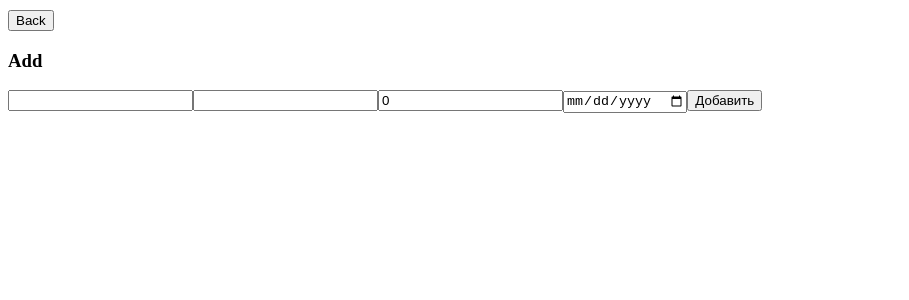
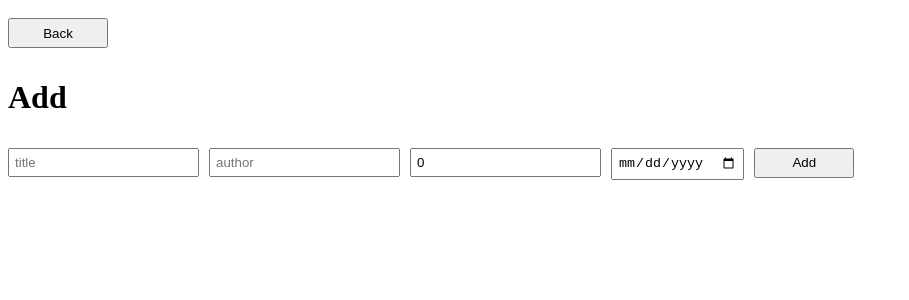
Before and after one commit to Denchik23083/books-ng, an Angular app: page /add in a window 1280 px wide. Shown: the top 300 px of the page, without its empty margins (0-909 px from the left). Built offline with nearby package versions, Linux system fonts and the light colour scheme.

Commit message:
add new book

```diff
--- a/src/app/app-routing.module.ts
+++ b/src/app/app-routing.module.ts
@@ -8,7 +8,7 @@ import { UpdateBooksComponent } from './components/update-books/update-books.com
 const routes: Routes = [
   { path: '', component: BooksComponent},
   { path: 'add', component: AddBooksComponent },
-  { path: 'update', component: UpdateBooksComponent },
+  { path: 'update/:id', component: UpdateBooksComponent },
   { path: ':id', component: GetIdBooksComponent },
 ];
 
--- a/src/app/components/add-books/add-books.component.html
+++ b/src/app/components/add-books/add-books.component.html
@@ -1,13 +1,11 @@
-<div class="button">
-    <button><a routerLink="/" class="link">Back</a></button>
-</div>
+<button class="button" (click)="route()">Back</button>
 
 <form #form="ngForm" (ngSubmit)="submit(form)">
-    <h3>Add</h3>
-    <input [(ngModel)] = 'book.title' name='title'/>
-    <input [(ngModel)] = 'book.author' name='author'/>
-    <input [(ngModel)] = 'book.pagesCount' type='number' name='pagesCount'/>
-    <input [(ngModel)] = 'book.publishDate' type='date' name='publishDate'/>
+    <h1>Add</h1>
+    <input [(ngModel)] = 'book.title' name="title" placeholder="title"/>
+    <input [(ngModel)] = 'book.author' name="author" placeholder="author"/>
+    <input [(ngModel)] = 'book.pagesCount' type='number' name="pagesCount" placeholder="pagesCount"/>
+    <input [(ngModel)] = 'book.publishDate' type='date' name="publishDate" placeholder="publishDate"/>
 
-    <button type='submit'>Добавить</button>
+    <button type='submit' class="button">Add</button>
 </form>
--- a/src/app/components/add-books/add-books.component.scss
+++ b/src/app/components/add-books/add-books.component.scss
@@ -1,7 +1,9 @@
 .button{
-    margin-top: 10px;
+    width: 100px;
+    height: 30px;
+    margin: 10px 10px 10px 0px;
 }
-.link{
-    text-decoration: none;
-    color: black;
+input{
+    padding: 5px;
+    margin: 10px 10px 10px 0px;
 }
--- a/src/app/components/add-books/add-books.component.ts
+++ b/src/app/components/add-books/add-books.component.ts
@@ -15,7 +15,7 @@ export class AddBooksComponent implements OnInit {
     title: '',
     author: '',
     pagesCount: 0,
-    publishDate: null as any
+    publishDate: new Date
   };
 
   constructor(private readonly service: BooksService, private router: Router) { }
@@ -28,7 +28,11 @@ export class AddBooksComponent implements OnInit {
     this.service.add(newBook).subscribe(() => {
       form.resetForm();
     })
-    this.router.navigate(['/']);
+    this.router.navigate(["/"]);
+  }
+
+  route(): void {
+    this.router.navigate(["/"]);
   }
 
 }
--- a/src/app/components/books/books.component.html
+++ b/src/app/components/books/books.component.html
@@ -1,24 +1,13 @@
 <h1>Books</h1>
 <div class="flex">
-    <div *ngFor="let book of (books$ | async)" class="book" (click)="Details(book.id!)">
+    <div *ngFor="let book of (books$ | async)" class="book" (click)="details(book.id!)">
         <strong>Название:</strong> {{book.title}}<br>
         <strong>Автор:</strong> {{book.author}}<br>
         <strong>Страниц:</strong> {{book.pagesCount}}<br>
         <strong>Дата:</strong> {{book.publishDate | date:'medium'}}<br>
 
-        <button class="button">Update</button>
+        <button class="button" (click)="routeUpdate(book.id!)">Update</button>
         <button class="button" (click)="remove(book.id!)">Remove</button>
     </div>
 </div>
-<button class="button">Add</button>
-
-
-<!--<form [hidden]="isDisplay" #form="ngForm" (ngSubmit)="submit(form)">
-    <h3>Update</h3>
-    <input [(ngModel)] = 'book.title' name='title'/>
-    <input [(ngModel)] = 'book.author' name='author'/>
-    <input [(ngModel)] = 'book.pagesCount' type='number' name='pagesCount'/>
-    <input [(ngModel)] = 'book.publishDate' type='date' name='publishDate'/>
-
-    <button type='submit'>Обновить</button>
-</form>-->
+<button class="button" (click)="routeAdd()">Add</button>
--- a/src/app/components/books/books.component.scss
+++ b/src/app/components/books/books.component.scss
@@ -14,7 +14,8 @@
     margin: 10px 10px 10px 0px;
     font-size: 20px;
 }
+.book:hover{ cursor: pointer; }
 .flex{
     display: flex;
-    align-items: stretch;
+    flex-wrap: wrap;
 }
--- a/src/app/components/books/books.component.ts
+++ b/src/app/components/books/books.component.ts
@@ -11,36 +11,23 @@ import { Router } from '@angular/router';
 })
 export class BooksComponent implements OnInit {
 
-  book: BookModel = {
-    title: '',
-    author: '',
-    pagesCount: 0,
-    publishDate: null as any
-  };
-
   books$!: BehaviorSubject<BookModel[]>;
 
   constructor(private service: BooksService, private router: Router) {
     this.books$ = service.books$;
    }
 
-  ngOnInit(): void {
-    this.service.getAll().subscribe();
-  }
+  ngOnInit(): void { this.service.getAll().subscribe(); }
 
-  Details(id: number): void{
-    this.router.navigate(['/', id]);
-  }
+  ngOnChanges(): void{ this.service.getAll().subscribe(); }
+
+  details(id: number): void{ this.router.navigate(['/', id]); }
+
+  routeAdd(): void{ this.router.navigate(['/add']); }
+
+  routeUpdate(id: number): void{ this.router.navigate(['/update', id]); }
 
   remove(id: number): void{
     this.service.remove(id).subscribe();
   }
-
-  submit(form: NgForm): void {
-    const updateBook = form.value as BookModel;
-    this.service.update(updateBook).subscribe(() => {
-      form.resetForm();
-    })
-    this.router.navigate(['/']);
-  }
 }
--- a/src/app/components/getid-books/getid-books.component.html
+++ b/src/app/components/getid-books/getid-books.component.html
@@ -1,6 +1,4 @@
-<a href="/">
-    <button class="button">Back</button>
-</a>
+<button class="button" (click)="route()">Back</button>
 
 <div *ngIf="book$ | async as book" class="bookId">
     <strong>Название:</strong> {{book.title}}<br>
--- a/src/app/components/getid-books/getid-books.component.ts
+++ b/src/app/components/getid-books/getid-books.component.ts
@@ -1,5 +1,5 @@
 import { Component, OnInit } from '@angular/core';
-import { ActivatedRoute, Route } from '@angular/router';
+import { ActivatedRoute, Router } from '@angular/router';
 import { BehaviorSubject } from 'rxjs';
 import { BookModel, BooksService } from '../services/books-service';
 
@@ -11,12 +11,16 @@ import { BookModel, BooksService } from '../services/books-service';
 export class GetIdBooksComponent implements OnInit {
   book$ = new BehaviorSubject<BookModel | null>(null);
 
-  constructor(private service: BooksService, private router: ActivatedRoute) {
+  constructor(private service: BooksService, private activatedRoute: ActivatedRoute, private router: Router) {
     this.book$ = service.book$;
    }
 
   ngOnInit(): void {
-    const id = this.router.snapshot.paramMap.get('id') as any
+    const id = this.activatedRoute.snapshot.paramMap.get('id') as any
     this.service.getById(id).subscribe();
   }
+
+  route(): void {
+    this.router.navigate(["/"]);
+  }
 }
--- a/src/app/components/update-books/update-books.component.html
+++ b/src/app/components/update-books/update-books.component.html
@@ -1,3 +1,11 @@
-<div class="button">
-    <button><a routerLink="/" class="link">Back</a></button>
-</div>
+<button class="button" (click)="route()">Back</button>
+
+<form #form="ngForm" (ngSubmit)="submit(form)">
+    <h1>Add</h1>
+    <input [(ngModel)] = 'book.title' name="title" placeholder="title"/>
+    <input [(ngModel)] = 'book.author' name="author" placeholder="author"/>
+    <input [(ngModel)] = 'book.pagesCount' type='number' name="pagesCount" placeholder="pagesCount"/>
+    <input [(ngModel)] = 'book.publishDate' type='date' name="publishDate" placeholder="publishDate"/>
+
+    <button type='submit' class="button">Add</button>
+</form>
--- a/src/app/components/update-books/update-books.component.ts
+++ b/src/app/components/update-books/update-books.component.ts
@@ -1,6 +1,7 @@
 import { Component, OnInit } from '@angular/core';
 import { BookModel, BooksService } from '../services/books-service';
-import { Router } from '@angular/router';
+import { ActivatedRoute, Router } from '@angular/router';
+import { NgForm } from '@angular/forms';
 
 
 @Component({
@@ -10,11 +11,30 @@ import { Router } from '@angular/router';
 })
 export class UpdateBooksComponent implements OnInit {
 
+  book: BookModel = {
+    title: '',
+    author: '',
+    pagesCount: 0,
+    publishDate: new Date
+  };
 
-
-  constructor(private readonly service: BooksService, private router: Router) { }
+  constructor(private readonly service: BooksService, private activatedRoute: ActivatedRoute, private router: Router) { }
 
   ngOnInit(): void {
+    const id = this.activatedRoute.snapshot.paramMap.get('id') as any
+    this.service.getById(id).subscribe();
+  }
+
+  submit(form: NgForm): void {
+    const updateBook = form.value as BookModel;
+    this.service.update(updateBook).subscribe(() => {
+      form.resetForm();
+    })
+    this.router.navigate(['/']);
+  }
+
+  route(): void {
+    this.router.navigate(["/"]);
   }
 
 }
```
